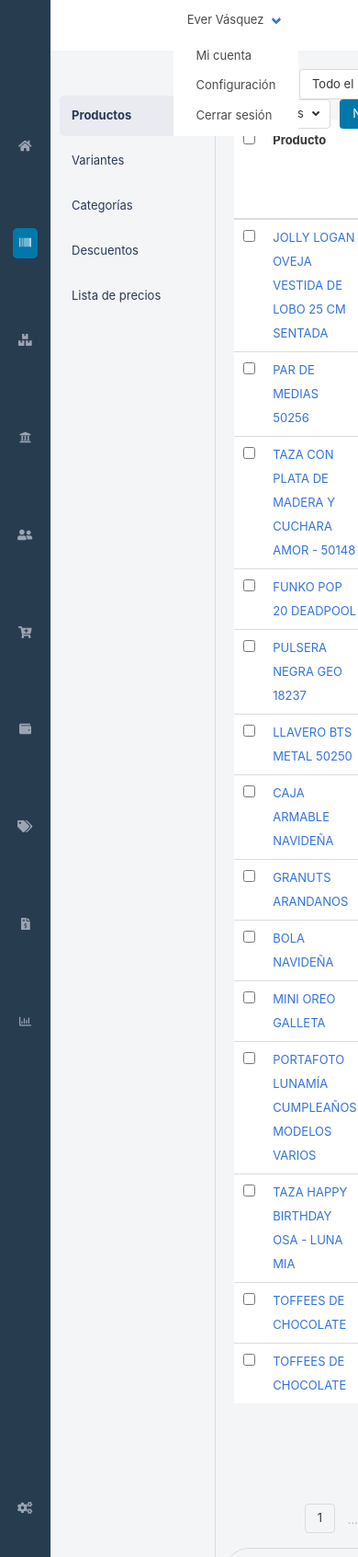
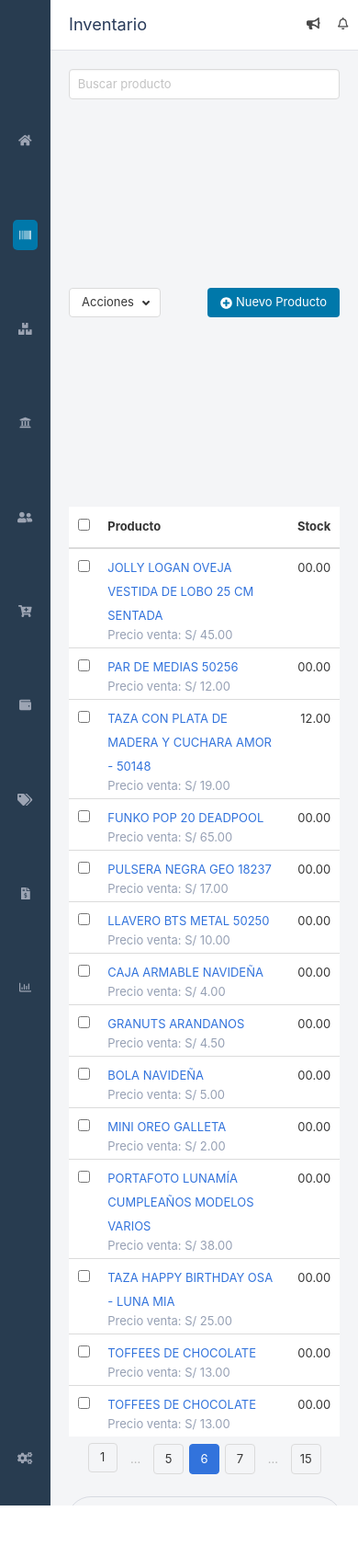
Before and after one commit to evervasquez/css-grid-django, a Django app: page / in a window 390 px wide. Shown: the whole page at 92% size. Run offline with Django 3.2, Linux system fonts and the light colour scheme; parts of the project's set-up code (start-up, migrations or seed data) failed here and were passed over; some libraries are stand-ins or nearby versions.

Commit message:
add responsive mobile 60%

```diff
--- a/negosy/sass/base/base.scss
+++ b/negosy/sass/base/base.scss
@@ -19,14 +19,16 @@ body {
 main {
   display: grid;
   grid-template-columns: [aside-start] 55px [aside-end sub-nav-start] 180px [sub-nav-end content-column-start] 1fr [content-column-end];
-  grid-template-rows: [header-start] 55px [header-end content-row-start] calc(100vh - 55px) [content-row-end];
+  grid-template-rows: [header-start] 55px [header-end content-row-start] 1fr [content-row-end];
+  width: 100vw;
+  height: calc(100vh - 56px);
+  //height: 100vh;
 }
 
 header {
   background: $color-white;
   border-bottom: 1px solid $color-border;
   grid-column: aside-end / content-column-end;
-  align-self: center;
 }
 
 aside {
@@ -41,3 +43,26 @@ aside {
   width: 100%;
   background-color: $color-background;
 }
+
+
+@media (min-width: 481px) and (max-width: 767px) {
+  main {
+    display: grid;
+    grid-template-columns: [aside-start] 55px [content-column-start] 1fr [content-column-end];
+    grid-template-rows: [header-start] 55px [header-end content-row-start] calc(100vh - 55px) [content-row-end];
+    height: 100vh;
+  }
+
+}
+
+
+@media (min-width: 320px) and (max-width: 480px) {
+
+  main {
+    display: grid;
+    grid-template-columns: [aside-start] 55px [content-column-start] 1fr [content-column-end];
+    grid-template-rows: [header-start] 55px [header-end content-row-start] 1fr [content-row-end];
+    width: 100vw;
+    height: calc(100vh - 56px);
+  }
+}
--- a/negosy/sass/components/grid.scss
+++ b/negosy/sass/components/grid.scss
@@ -6,7 +6,6 @@
   grid-template-columns: 1fr;
   grid-template-rows: 50px 1fr 50px;
   gap: 5px;
-  width: 100%;
   height: 100%;
   max-width: 1366px;
   margin: 0 auto;
@@ -17,13 +16,12 @@
   flex-wrap: wrap;
 }
 
-.grid-paginator{
-  padding: 10px 0;
+.grid-paginator {
+
 }
 
 .search {
-  flex: 1;
-  margin-right: 5px;
+  //min-width: 375px;
 }
 
 .actions-item {
@@ -34,9 +32,9 @@
   width: 100%;
 }
 
-div[class*="btn-"] {
-  padding: 0 5px;
-}
+//div[class*="btn-"] {
+//  padding: 0 5px;
+//}
 
 .new-btn {
   margin-left: 5px;
@@ -51,3 +49,53 @@ div[class*="btn-"] {
   min-width: 250px;
   text-align: center;
 }
+
+@media (min-width: 481px) and (max-width: 767px) {
+  .grid {
+    display: grid;
+    padding: 10px;
+    grid-template-columns: 1fr;
+    grid-template-rows: 1fr 1fr 50px;
+    gap: 5px;
+    width: 100%;
+    height: 100%;
+    max-width: 1366px;
+  }
+
+  .grid-paginator {
+    height: 100%;
+  }
+
+  .search {
+    //flex: 0 1 100%;
+  }
+}
+
+@media (min-width: 320px) and (max-width: 480px) {
+
+  .grid {
+    display: grid;
+    padding: 10px;
+    grid-template-columns: 1fr;
+    grid-template-rows: 1fr 1fr 50px;
+    gap: 5px;
+    width: 100%;
+    height: 100%;
+    max-width: 1366px;
+  }
+
+  .search {
+    flex: 0 1 100%;
+    padding-bottom: 10px;
+  }
+
+  .grid-content{
+    padding-top: 5px;
+  }
+
+  .grid-actions{
+    display: flex;
+    justify-content: space-between;
+  }
+
+}
--- a/negosy/sass/components/nav.scss
+++ b/negosy/sass/components/nav.scss
@@ -4,6 +4,8 @@
   display: grid;
   grid-template-columns: [nav-title] 1fr [nav-actions] 3fr;
   grid-template-rows: 1fr;
+  height: 100%;
+  align-items: center;
 }
 
 .nav-title {
@@ -11,15 +13,12 @@
   font-size: 1.4em !important;
 }
 
+//.nav-main-item{
+//  padding: 0 5px;
+//}
+
 .nav-actions {
   display: flex;
-  flex-wrap: wrap;
-  margin: auto 0;
-}
-
-.nav-main-item {
-  padding-left: 5px;
-  padding-right: 5px;
 }
 
 .nav-profile {
@@ -34,9 +33,10 @@
 .nav-config {
 }
 
+
 .nav-search {
   flex: 1;
-  min-width: 200px;
+  min-width: 150px;
 }
 
 .search-platform:focus {
--- a/negosy/sass/components/sidebar.scss
+++ b/negosy/sass/components/sidebar.scss
@@ -6,7 +6,7 @@
   grid-template-rows: repeat(16, 1fr);
   justify-items: center;
   align-items: center;
-  height: 100vh;
+  height: 100%;
   width: 100%;
 }
 
--- a/negosy/sass/components/table.scss
+++ b/negosy/sass/components/table.scss
@@ -8,3 +8,8 @@ table thead tr:first-child {
   line-height: 2.4em;
   //background: $color-sub-nav-hover;
 }
+
+.price-sale-mobile{
+  margin: -5px 0 ;
+  color: $color-default;
+}
--- a/negosy/templates/base.html
+++ b/negosy/templates/base.html
@@ -3,6 +3,7 @@
 <html lang="en">
 <head>
     <meta charset="UTF-8">
+    <meta name="viewport" content="width=device-width, initial-scale=1.0, user-scalable=no">
     <title>{% block title %}Negosy{% endblock %}</title>
     <link rel="stylesheet" type="text/css" href="{% static "css/negosy.css" %}"/>
     <script defer src="https://use.fontawesome.com/releases/v5.3.1/js/all.js"></script>
@@ -15,10 +16,11 @@
                 Inventario
             </div>
             <div class="nav-actions">
-                <div class="nav-main-item nav-search">
-                    <input class="input is-rounded search-platform" type="text" placeholder="Buscar en negosy...">
+                <div class="nav-main-item nav-search ">
+                    <input class="input is-rounded search-platform is-hidden-mobile"
+                           type="text" placeholder="Buscar en negosy...">
                 </div>
-                <div class="nav-main-item nav-config">
+                <div class="nav-main-item nav-config is-hidden-mobile">
                     <button class="button is-success has-text-weight-bold">Guía de
                         configuración
                     </button>
@@ -37,12 +39,12 @@
                     </span>
                     </a>
                 </div>
-                <div class="nav-main-item nav-profile navbar" role="navigation" aria-label="dropdown navigation">
-                    <div class="navbar-item has-dropdown is-mobile is-hoverable">
+                <div class="nav-main-item nav-profile is-hidden-mobile" role="navigation"
+                     aria-label="dropdown navigation">
+                    <div class="navbar-item has-dropdown is-hoverable">
                         <a class="navbar-link">
                             Ever Vásquez
                         </a>
-
                         <div class="navbar-dropdown">
                             <a class="navbar-item">
                                 Mi cuenta
@@ -112,7 +114,7 @@
             </div>
         </div>
     </aside>
-    <div class="sub-nav">
+    <div class="sub-nav is-hidden-mobile">
         <div class="nav-item-empty"></div>
         <div class="sub-nav-item active-sub">Productos</div>
         <div class="sub-nav-item">Variantes</div>
@@ -124,11 +126,9 @@
         <div class="grid">
             <div class="grid-actions">
                 <div class="actions-item search">
-                    <div class="control">
-                        <input class="input" type="text" placeholder="Buscar producto">
-                    </div>
+                    <input class="input" type="text" placeholder="Buscar producto">
                 </div>
-                <div class="actions-item btn-inventory">
+                <div class="actions-item btn-inventory is-hidden-mobile">
                     <div class="dropdown">
                         <div class="dropdown-trigger">
                             <button class="button" aria-haspopup="true" aria-controls="dropdown-menu3">
@@ -169,7 +169,7 @@
                         </div>
                     </div>
                 </div>
-                <div class="actions-item btn-category">
+                <div class="actions-item btn-category is-hidden-mobile">
                     <div class="dropdown">
                         <div class="dropdown-trigger">
                             <button class="button" aria-haspopup="true" aria-controls="dropdown-menu3">
@@ -252,11 +252,13 @@
                     </div>
                 </div>
                 <div class="actions-item new-btn">
-                    <button class="button is-info">Nuevo Producto</button>
+                    <button class="button is-info" title="Nuevo producto"><i class="fas fa-plus-circle"></i>
+                        &nbsp;Nuevo Producto
+                    </button>
                 </div>
             </div>
             <div class="grid-content">
-                <table class="table is-hoverable is-fullwidth">
+                <table class="table">
                     <thead>
                     <tr>
                         <th>
@@ -265,9 +267,9 @@
                             </label>
                         </th>
                         <th>Producto</th>
-                        <th>Categoría</th>
-                        <th class="has-text-right">Precio de venta</th>
-                        <th class="has-text-right">Precio de compra</th>
+                        <th class="is-hidden-mobile">Categoría</th>
+                        <th class="has-text-right is-hidden-mobile">Precio de venta</th>
+                        <th class="has-text-right is-hidden-mobile">Precio de compra</th>
                         <th class="has-text-right">Stock</th>
                     </tr>
                     </thead>
@@ -278,14 +280,15 @@
                                 <input type="checkbox">
                             </label>
                         </th>
-                        <td style="width: 45%">
+                        <td >
                             <a href="https://en.wikipedia.org/wiki/Leicester_City_F.C."
                                title="JOLLY LOGAN OVEJA VESTIDA DE LOBO 25 CM SENTADA">JOLLY LOGAN OVEJA VESTIDA DE LOBO
                                 25 CM SENTADA</a>
+                            <div class="price-sale-mobile is-hidden-tablet">Precio venta: S/ 45.00</div>
                         </td>
-                        <td></td>
-                        <td class="has-text-right">S/ 45.00</td>
-                        <td class="has-text-right">S/ 00.00</td>
+                        <td class="is-hidden-mobile"></td>
+                        <td class="has-text-right is-hidden-mobile">S/ 45.00</td>
+                        <td class="has-text-right is-hidden-mobile">S/ 00.00</td>
                         <td class="has-text-right">00.00</td>
                     </tr>
                     <tr>
@@ -296,10 +299,11 @@
                         </th>
                         <td><a href="https://en.wikipedia.org/wiki/Leicester_City_F.C."
                                title="PAR DE MEDIAS 50256">PAR DE MEDIAS 50256</a>
+                            <div class="price-sale-mobile is-hidden-tablet">Precio venta: S/ 12.00</div>
                         </td>
-                        <td></td>
-                        <td class="has-text-right">S/ 12.00</td>
-                        <td class="has-text-right">S/ 00.00</td>
+                        <td class="is-hidden-mobile"></td>
+                        <td class="has-text-right is-hidden-mobile">S/ 12.00</td>
+                        <td class="has-text-right is-hidden-mobile">S/ 00.00</td>
                         <td class="has-text-right">00.00</td>
                     </tr>
                     <tr>
@@ -311,10 +315,11 @@
                         <td><a href="https://en.wikipedia.org/wiki/Leicester_City_F.C."
                                title="TAZA CON PLATA DE MADERA Y CUCHARA AMOR - 50148">TAZA CON PLATA DE MADERA Y
                             CUCHARA AMOR - 50148</a>
+                            <div class="price-sale-mobile is-hidden-tablet">Precio venta: S/ 19.00</div>
                         </td>
-                        <td></td>
-                        <td class="has-text-right">S/ 19.00</td>
-                        <td class="has-text-right">S/ 00.00</td>
+                        <td class="is-hidden-mobile"></td>
+                        <td class="has-text-right is-hidden-mobile">S/ 19.00</td>
+                        <td class="has-text-right is-hidden-mobile">S/ 00.00</td>
                         <td class="has-text-right">12.00</td>
                     </tr>
                     <tr>
@@ -325,10 +330,11 @@
                         </th>
                         <td><a href="https://en.wikipedia.org/wiki/Leicester_City_F.C."
                                title="FUNKO POP 20 DEADPOOL">FUNKO POP 20 DEADPOOL</a>
+                            <div class="price-sale-mobile is-hidden-tablet">Precio venta: S/ 65.00</div>
                         </td>
-                        <td></td>
-                        <td class="has-text-right">S/ 65.00</td>
-                        <td class="has-text-right">S/ 00.00</td>
+                        <td class="is-hidden-mobile"></td>
+                        <td class="has-text-right is-hidden-mobile">S/ 65.00</td>
+                        <td class="has-text-right is-hidden-mobile">S/ 00.00</td>
                         <td class="has-text-right">00.00</td>
                     </tr>
                     <tr>
@@ -339,10 +345,11 @@
                         </th>
                         <td><a href="https://en.wikipedia.org/wiki/Leicester_City_F.C."
                                title="PULSERA NEGRA GEO 18237">PULSERA NEGRA GEO 18237</a>
+                            <div class="price-sale-mobile is-hidden-tablet">Precio venta: S/ 17.00</div>
                         </td>
-                        <td></td>
-                        <td class="has-text-right">S/ 17.00</td>
-                        <td class="has-text-right">S/ 00.00</td>
+                        <td class="is-hidden-mobile"></td>
+                        <td class="has-text-right is-hidden-mobile">S/ 17.00</td>
+                        <td class="has-text-right is-hidden-mobile">S/ 00.00</td>
                         <td class="has-text-right">00.00</td>
                     </tr>
                     <tr>
@@ -353,10 +360,11 @@
                         </th>
                         <td><a href="https://en.wikipedia.org/wiki/Leicester_City_F.C."
                                title="LLAVERO BTS METAL 50250">LLAVERO BTS METAL 50250</a>
+                            <div class="price-sale-mobile is-hidden-tablet">Precio venta: S/ 10.00</div>
                         </td>
-                        <td></td>
-                        <td class="has-text-right">S/ 10.00</td>
-                        <td class="has-text-right">S/ 00.00</td>
+                        <td class="is-hidden-mobile"></td>
+                        <td class="has-text-right is-hidden-mobile">S/ 10.00</td>
+                        <td class="has-text-right is-hidden-mobile">S/ 00.00</td>
                         <td class="has-text-right">00.00</td>
                     </tr>
                     <tr>
@@ -367,10 +375,11 @@
                         </th>
                         <td><a href="https://en.wikipedia.org/wiki/Leicester_City_F.C."
                                title="CAJA ARMABLE NAVIDEÑA">CAJA ARMABLE NAVIDEÑA</a>
+                            <div class="price-sale-mobile is-hidden-tablet">Precio venta: S/ 4.00</div>
                         </td>
-                        <td></td>
-                        <td class="has-text-right">S/ 4.00</td>
-                        <td class="has-text-right">S/ 00.00</td>
+                        <td class="is-hidden-mobile"></td>
+                        <td class="has-text-right is-hidden-mobile">S/ 4.00</td>
+                        <td class="has-text-right is-hidden-mobile">S/ 00.00</td>
                         <td class="has-text-right">00.00</td>
                     </tr>
                     <tr>
@@ -381,10 +390,11 @@
                         </th>
                         <td><a href="https://en.wikipedia.org/wiki/Leicester_City_F.C."
                                title="GRANUTS ARANDANOS">GRANUTS ARANDANOS</a>
+                            <div class="price-sale-mobile is-hidden-tablet">Precio venta: S/ 4.50</div>
                         </td>
-                        <td></td>
-                        <td class="has-text-right">S/ 4.50</td>
-                        <td class="has-text-right">S/ 00.00</td>
+                        <td class="is-hidden-mobile"></td>
+                        <td class="has-text-right is-hidden-mobile">S/ 4.50</td>
+                        <td class="has-text-right is-hidden-mobile">S/ 00.00</td>
                         <td class="has-text-right">00.00</td>
                     </tr>
                     <tr>
@@ -395,10 +405,11 @@
                         </th>
                         <td><a href="https://en.wikipedia.org/wiki/Leicester_City_F.C."
                                title="BOLA NAVIDEÑA">BOLA NAVIDEÑA</a>
+                            <div class="price-sale-mobile is-hidden-tablet">Precio venta: S/ 5.00</div>
                         </td>
-                        <td></td>
-                        <td class="has-text-right">S/ 5.00</td>
-                        <td class="has-text-right">S/ 00.00</td>
+                        <td class="is-hidden-mobile"></td>
+                        <td class="has-text-right is-hidden-mobile">S/ 5.00</td>
+                        <td class="has-text-right is-hidden-mobile">S/ 00.00</td>
                         <td class="has-text-right">00.00</td>
                     </tr>
                     <tr>
@@ -409,10 +420,11 @@
                         </th>
                         <td><a href="https://en.wikipedia.org/wiki/Leicester_City_F.C."
                                title="MINI OREO GALLETA">MINI OREO GALLETA</a>
+                            <div class="price-sale-mobile is-hidden-tablet">Precio venta: S/ 2.00</div>
                         </td>
-                        <td></td>
-                        <td class="has-text-right">S/ 2.00</td>
-                        <td class="has-text-right">S/ 00.00</td>
+                        <td class="is-hidden-mobile"></td>
+                        <td class="has-text-right is-hidden-mobile">S/ 2.00</td>
+                        <td class="has-text-right is-hidden-mobile">S/ 00.00</td>
                         <td class="has-text-right">00.00</td>
                     </tr>
                     <tr>
@@ -424,11 +436,12 @@
                         <td><a href="https://en.wikipedia.org/wiki/Leicester_City_F.C."
                                title="PORTAFOTO LUNAMÍA CUMPLEAÑOS MODELOS VARIOS">PORTAFOTO LUNAMÍA CUMPLEAÑOS MODELOS
                             VARIOS</a>
+                            <div class="price-sale-mobile is-hidden-tablet">Precio venta: S/ 38.00</div>
                         </td>
-                        <td></td>
-                        <td class="has-text-right" style="width: 15%">S/ 38.00</td>
-                        <td class="has-text-right" style="width: 15%">S/ 00.00</td>
-                        <td class="has-text-right" style="width: 10%">00.00</td>
+                        <td class="is-hidden-mobile"></td>
+                        <td class="has-text-right is-hidden-mobile" >S/ 38.00</td>
+                        <td class="has-text-right is-hidden-mobile">S/ 00.00</td>
+                        <td class="has-text-right">00.00</td>
                     </tr>
                     <tr>
                         <th>
@@ -438,10 +451,11 @@
                         </th>
                         <td><a href="https://en.wikipedia.org/wiki/Leicester_City_F.C."
                                title="TAZA HAPPY BIRTHDAY OSA - LUNA MIA">TAZA HAPPY BIRTHDAY OSA - LUNA MIA</a>
+                            <div class="price-sale-mobile is-hidden-tablet">Precio venta: S/ 25.00</div>
                         </td>
-                        <td></td>
-                        <td class="has-text-right">S/ 25.00</td>
-                        <td class="has-text-right">S/ 00.00</td>
+                        <td class="is-hidden-mobile"></td>
+                        <td class="has-text-right is-hidden-mobile">S/ 25.00</td>
+                        <td class="has-text-right is-hidden-mobile">S/ 00.00</td>
                         <td class="has-text-right">00.00</td>
                     </tr>
                     <tr>
@@ -452,10 +466,11 @@
                         </th>
                         <td><a href="https://en.wikipedia.org/wiki/Leicester_City_F.C."
                                title="TOFFEES DE CHOCOLATE">TOFFEES DE CHOCOLATE</a>
+                            <div class="price-sale-mobile is-hidden-tablet">Precio venta: S/ 13.00</div>
                         </td>
-                        <td></td>
-                        <td class="has-text-right">S/ 13.00</td>
-                        <td class="has-text-right">S/ 00.00</td>
+                        <td class="is-hidden-mobile"></td>
+                        <td class="has-text-right is-hidden-mobile">S/ 13.00</td>
+                        <td class="has-text-right is-hidden-mobile">S/ 00.00</td>
                         <td class="has-text-right">00.00</td>
                     </tr>
                     <tr>
@@ -466,10 +481,11 @@
                         </th>
                         <td><a href="https://en.wikipedia.org/wiki/Leicester_City_F.C."
                                title="TOFFEES DE CHOCOLATE">TOFFEES DE CHOCOLATE</a>
+                            <div class="price-sale-mobile is-hidden-tablet">Precio venta: S/ 13.00</div>
                         </td>
-                        <td></td>
-                        <td class="has-text-right">S/ 13.00</td>
-                        <td class="has-text-right">S/ 00.00</td>
+                        <td class="is-hidden-mobile"></td>
+                        <td class="has-text-right is-hidden-mobile">S/ 13.00</td>
+                        <td class="has-text-right is-hidden-mobile">S/ 00.00</td>
                         <td class="has-text-right">00.00</td>
                     </tr>
                     </tbody>
```
Also changed, not shown: other parts of negosy/sass/components/nav.scss (+36 -0 lines), negosy/static/css/negosy.css, 1 other file.
